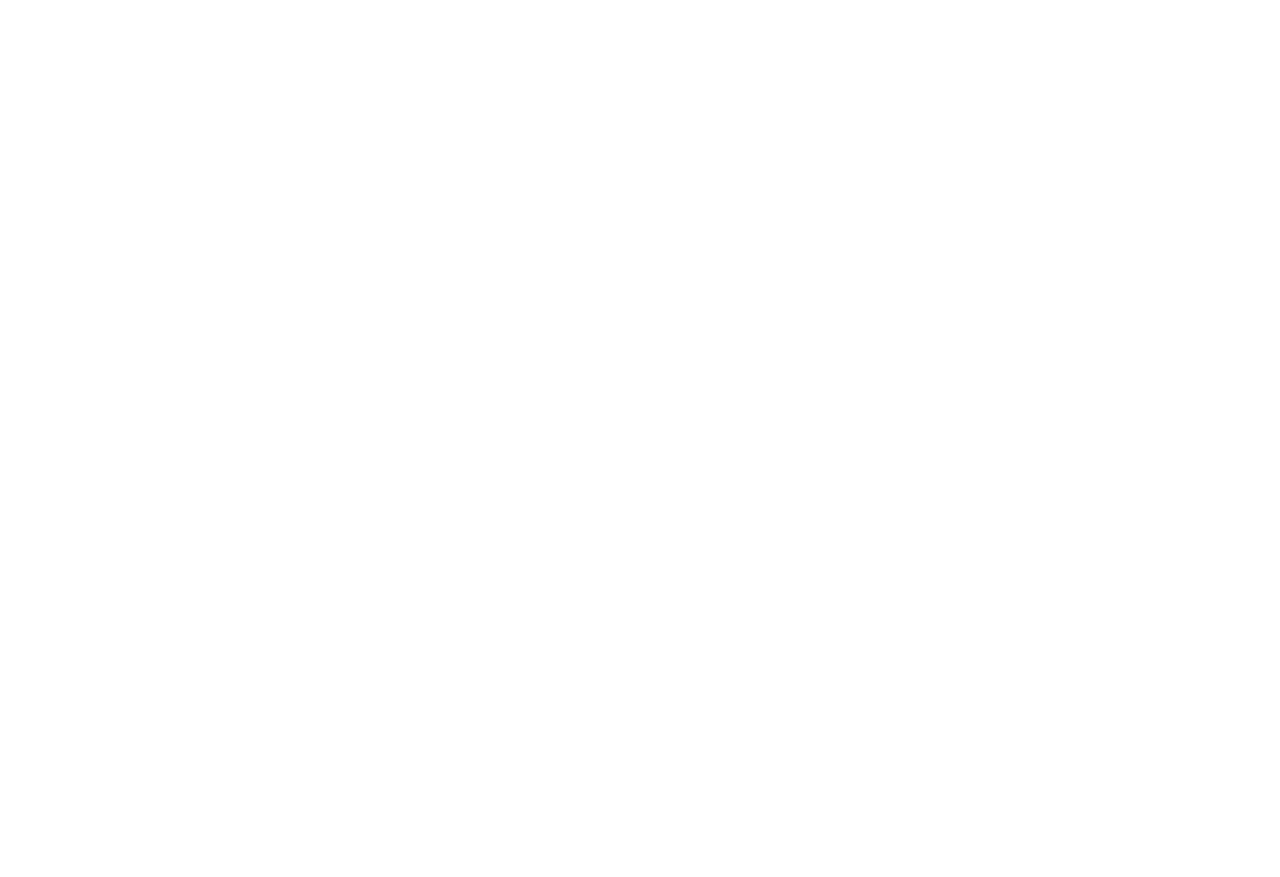
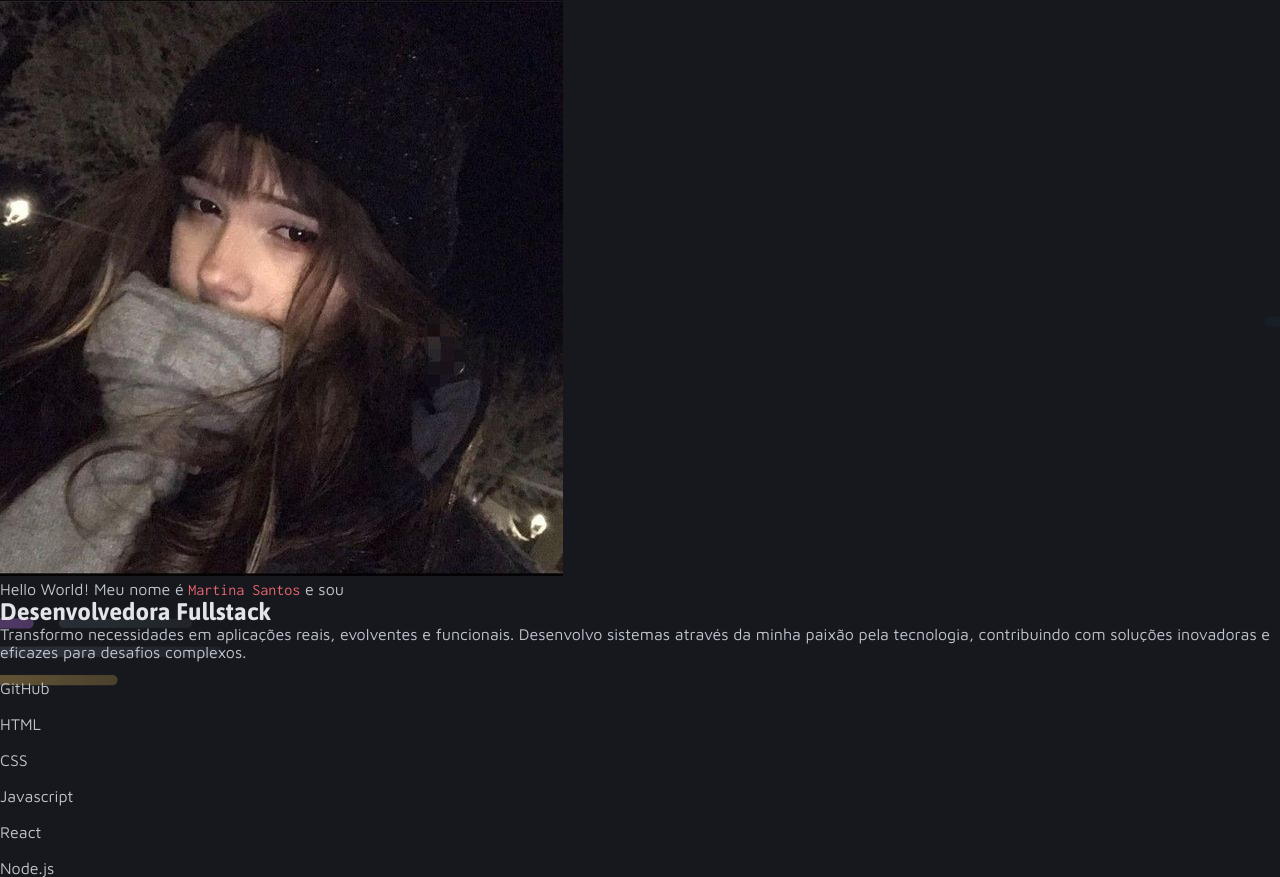
Before and after one commit to HaastZ/Portfolio-dev, a plain HTML site: page index.html in a window 1280 px wide. Before the commit the page ends 800 px from the top, so only its background shows below. Drawn offline with Linux system fonts and the light colour scheme.

Commit message:
estruturando a section intro

```diff
--- a/css/global.css
+++ b/css/global.css
@@ -29,6 +29,7 @@ span {
 }
 
 p {
+    color: var(--gray-500);
     font-family: var(--maven-pro);
 }
 
--- a/css/index.css
+++ b/css/index.css
@@ -1 +1,2 @@
 @import url(global.css);
+@import url(intro.css);
--- /dev/null
+++ b/css/intro.css
@@ -0,0 +1,5 @@
+.intro {
+    background-image: url(../assets/images/Background_Intro.png);
+    background-repeat: no-repeat;
+    background-size: cover;
+}
--- a/index.html
+++ b/index.html
@@ -11,7 +11,42 @@
 </head>
 <body>
     <section class="intro">
-
+        <div class="infos">
+            <img src="./assets/images/Image.jpg" alt="">
+            <header>
+                <p>Hello World! Meu nome é <span>Martina Santos</span> e sou</p>
+                <h1>Desenvolvedora Fullstack</h1>
+                <p>Transformo necessidades em aplicações reais, evolventes e funcionais. Desenvolvo sistemas através da minha paixão pela tecnologia, contribuindo com soluções inovadoras e eficazes para desafios complexos.</p>
+            </header>
+            <div class="tecnology">
+                <ul>
+                    <li>
+                        <img src=". . ." alt="">
+                        <p>GitHub</p>
+                    </li>
+                    <li>
+                        <img src=". . ." alt="">
+                        <p>HTML</p>
+                    </li>
+                    <li>
+                        <img src=". . ." alt="">
+                        <p>CSS</p>
+                    </li>
+                    <li>
+                        <img src=". . ." alt="">
+                        <p>Javascript</p>
+                    </li>
+                    <li>
+                        <img src=". . ." alt="">
+                        <p>React</p>
+                    </li>
+                    <li>
+                        <img src=". . ." alt="">
+                        <p>Node.js</p>
+                    </li>
+                </ul>
+            </div>
+        </div>
     </section>
 </body>
 </html>
```
Also changed, not shown: assets/icons/icon-programação.svg (added), assets/images/image.jpg (added).
